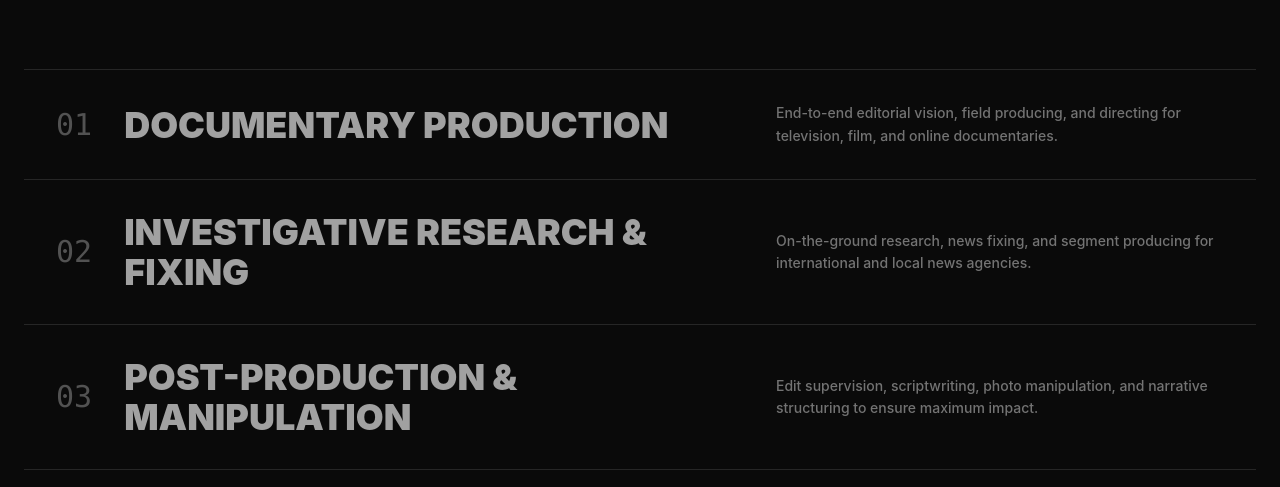
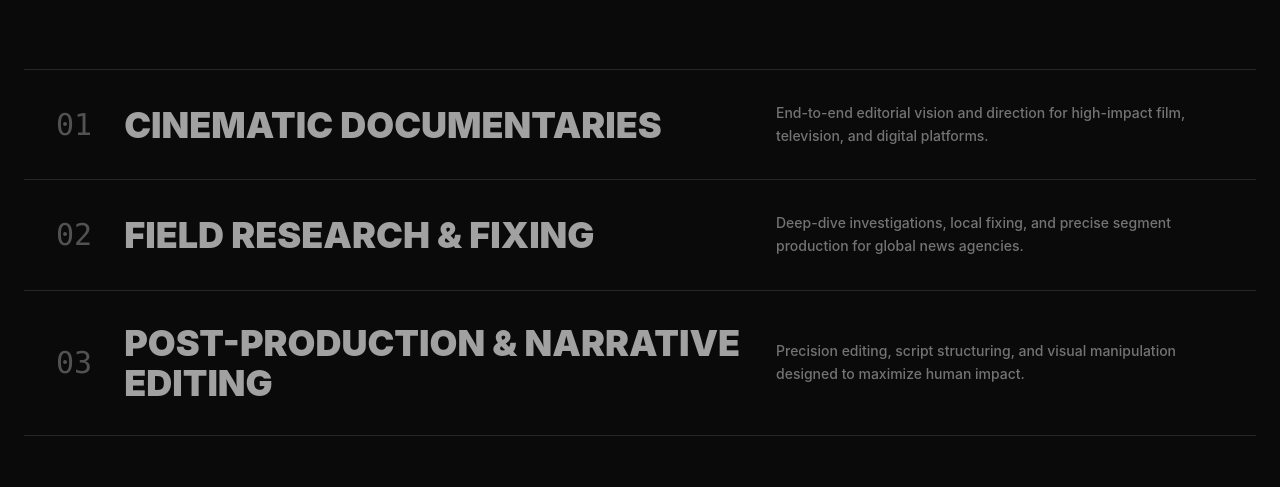
Before and after one commit to hfqhi/storyfirst-ph, a React (Vite) app: page / in a window 1280 px wide. Shown: the part 2098-2585 px from the top of the page. Built offline with nearby package versions, Linux system fonts and the light colour scheme.

Commit message:
feat(data): refine services copywriting for a high-end agency tone

```diff
--- a/src/data/portfolioData.js
+++ b/src/data/portfolioData.js
@@ -11,27 +11,27 @@ export const identityData = {
 export const servicesData = [
   {
     id: 1,
-    title: "Documentary Production",
+    title: "Cinematic Documentaries",
     description:
-      "End-to-end editorial vision, field producing, and directing for television, film, and online documentaries.",
+      "End-to-end editorial vision and direction for high-impact film, television, and digital platforms.",
     visualType: "video",
     mediaUrl:
       "https://cdn.pixabay.com/video/2020/05/24/40061-425553655_tiny.mp4",
   },
   {
     id: 2,
-    title: "Investigative Research & Fixing",
+    title: "Field Research & Fixing",
     description:
-      "On-the-ground research, news fixing, and segment producing for international and local news agencies.",
+      "Deep-dive investigations, local fixing, and precise segment production for global news agencies.",
     visualType: "image",
     mediaUrl:
       "https://images.unsplash.com/photo-1504711434969-e33886168f5c?auto=format&fit=crop&q=80&w=800",
   },
   {
     id: 3,
-    title: "Post-Production & Manipulation",
+    title: "Post-Production & Narrative Editing",
     description:
-      "Edit supervision, scriptwriting, photo manipulation, and narrative structuring to ensure maximum impact.",
+      "Precision editing, script structuring, and visual manipulation designed to maximize human impact.",
     visualType: "video",
     mediaUrl:
       "https://cdn.pixabay.com/video/2019/02/13/21350-317208947_tiny.mp4",
```
